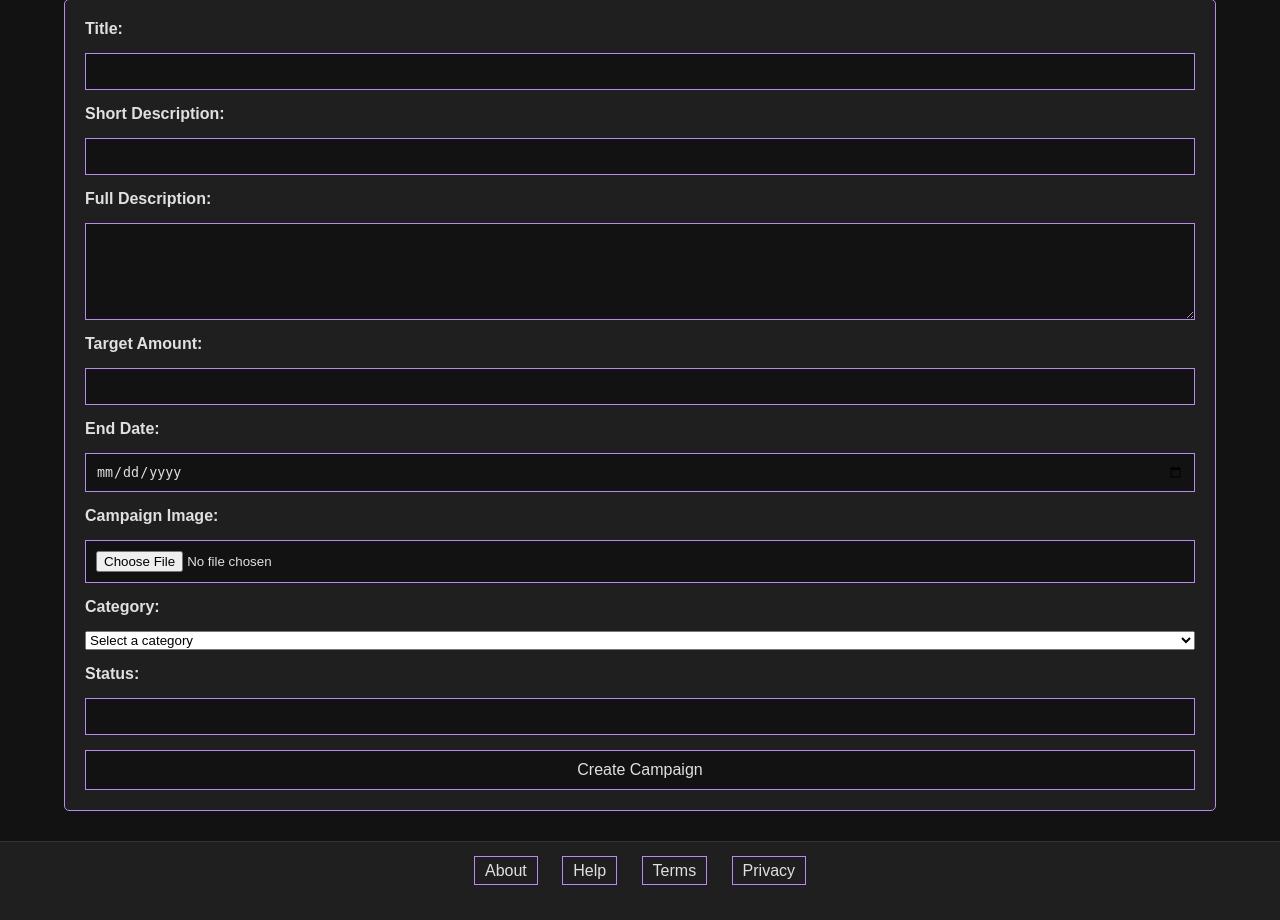
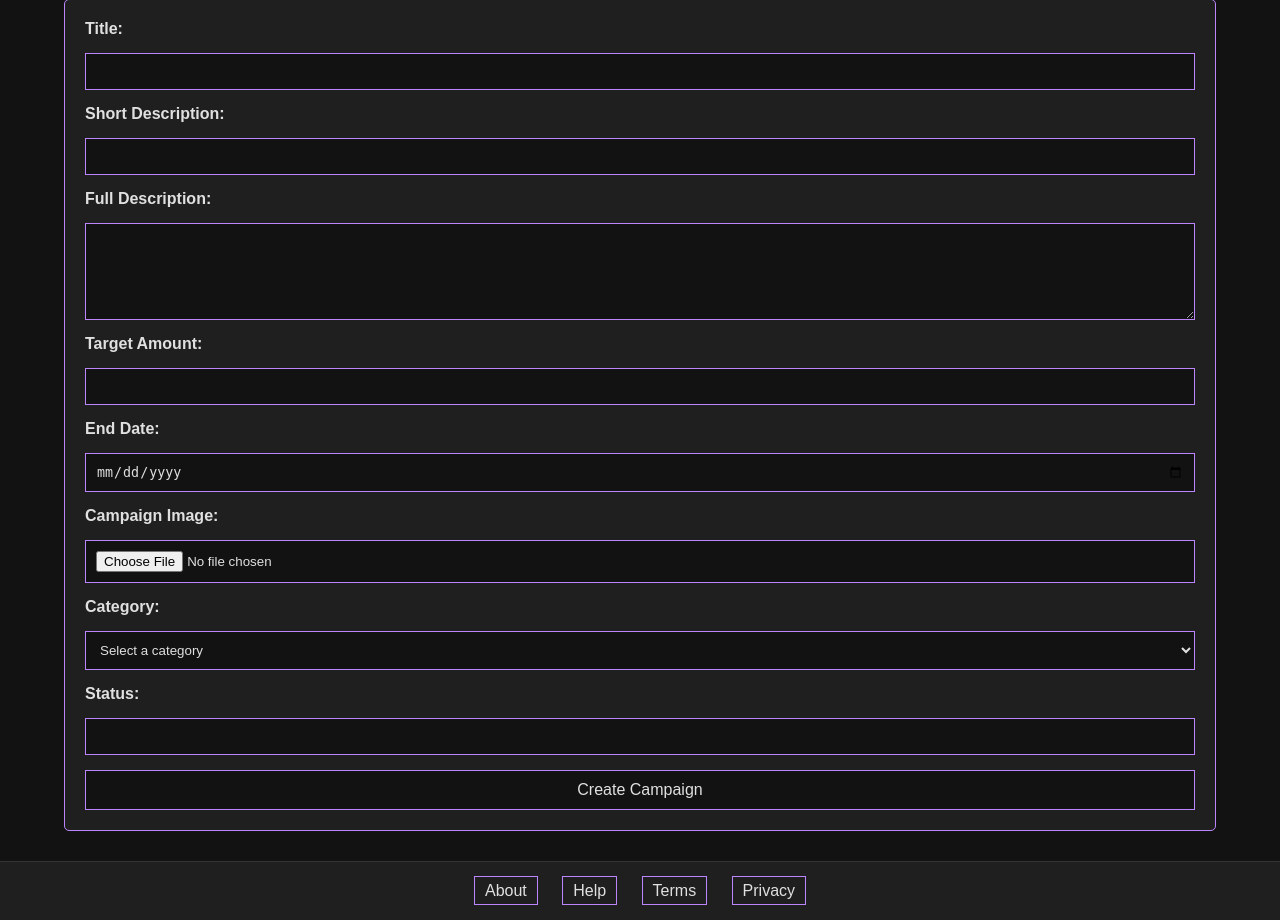
Before and after one commit to maffza/Dawaj-kase-project, a Django app: template DawajKase/main/templates/DawajKase/campaign_create.html in a window 1280 px wide. Shown: the part 169-1089 px from the top of the page. Before the commit the page ends 1054 px from the top, so only its background shows below. Run offline with Django 5.2, Linux system fonts and the light colour scheme; the template is opened without the code that fills it, so the values that code supplies are empty; parts of the project's set-up code (start-up, migrations or seed data) failed here and were passed over.

Commit message:
Update styles.css
category added css

```diff
--- a/DawajKase/static/styles/styles.css
+++ b/DawajKase/static/styles/styles.css
@@ -314,3 +314,11 @@ border: 1px solid #bb86fc;
 padding: 10px;
 background-color:#1f1f1f;
 }
+
+#createCampaignForm #category {
+    padding: 10px;
+    border: 1px solid #bb86fc;
+    background-color: #121212;
+    color: #e0e0e0;
+    width: 100%;
+}
```
